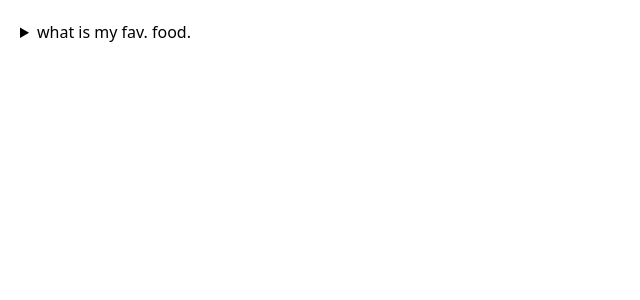
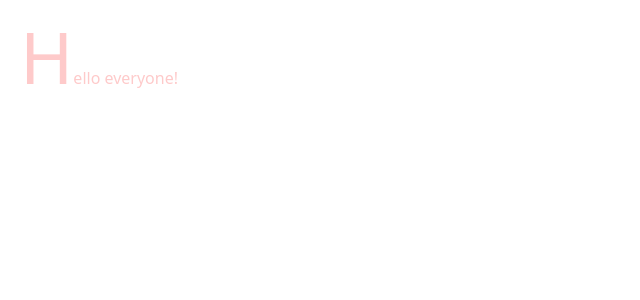
Before and after one commit to minhos3389/carrot-market, a Next.js app: page / in a window 1280 px wide. Shown: the top 300 px of the page, without its empty margins (0-640 px from the left). Built offline with nearby package versions, Linux system fonts and the light colour scheme.

Commit message:
First letter selector

```diff
--- a/pages/index.tsx
+++ b/pages/index.tsx
@@ -3,12 +3,9 @@ import type { NextPage } from "next";
 const Home: NextPage = () => {
   return (
     <div className="flex flex-col space-y-2 p-5">
-      <details className="selec-none open:text-white open:bg-indigo-400">
-        <summary className="cursor-pointer">what is my fav. food.</summary>
-        <span className="selection:bg-indigo-600 selection:text-white">
-          김치
-        </span>
-      </details>
+      <p className="first-letter:text-7xl first-letter:hover:text-purple-400 first-line:text-red-200">
+        Hello everyone!
+      </p>
     </div>
   );
 };
```
